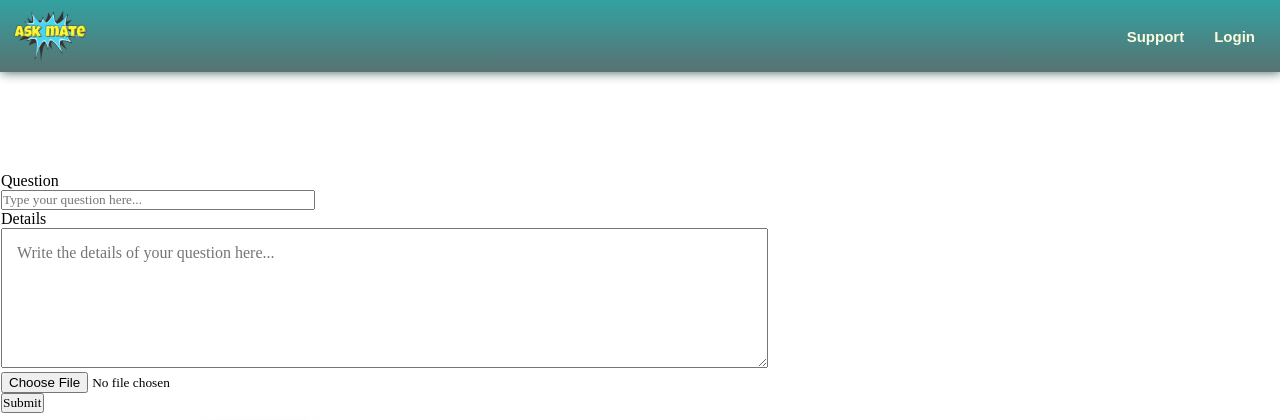
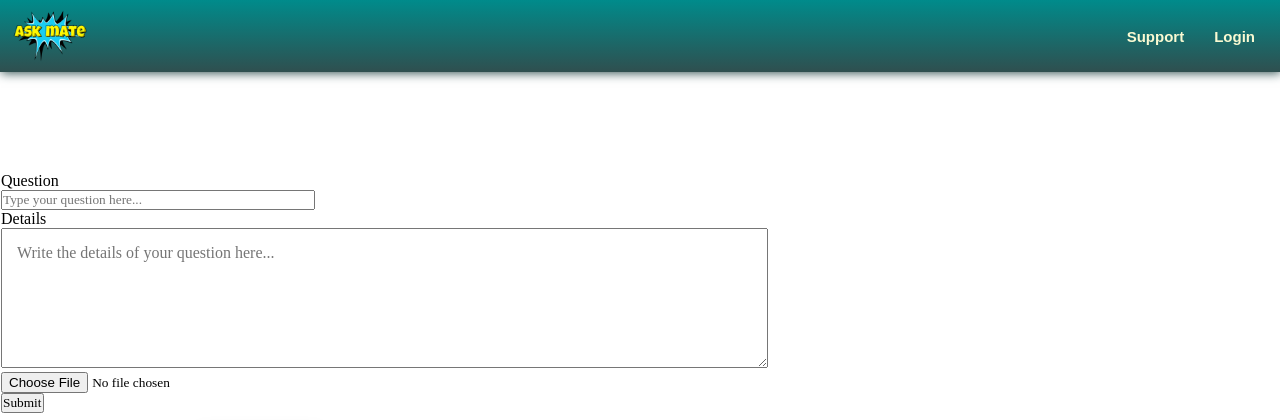
Before and after one commit to CodecoolGlobal/ask-mate-3-python-lillakiraly, a Flask app: page /add-question in a window 1280 px wide. Shown: the top 420 px of the page. Run offline with Flask 2, Linux system fonts and the light colour scheme.

Commit message:
Update style.css

```diff
--- a/static/style.css
+++ b/static/style.css
@@ -72,7 +72,7 @@ form {
     align-items: center;
     font-size: 15px;
     font-weight: bold;
-    opacity: 80%;
+    opacity: 100%;
 }
 
 .logo {
@@ -213,7 +213,7 @@ a.back-button:link, a.back-button:visited {
     text-transform: uppercase;
     margin: 1px 200px;
     border: 1px solid darkcyan;
-
+    position: relative;
 }
 
 a.back-button:hover, a.back-button:active {
@@ -232,6 +232,7 @@ a.add-button:link, a.add-button:visited {
     padding: 5px 8px 5px 8px;
     display: inline-block;
     text-transform: uppercase;
+    margin: 10px;
 }
 
 a.add-button:hover, a.add-button:active {
```
